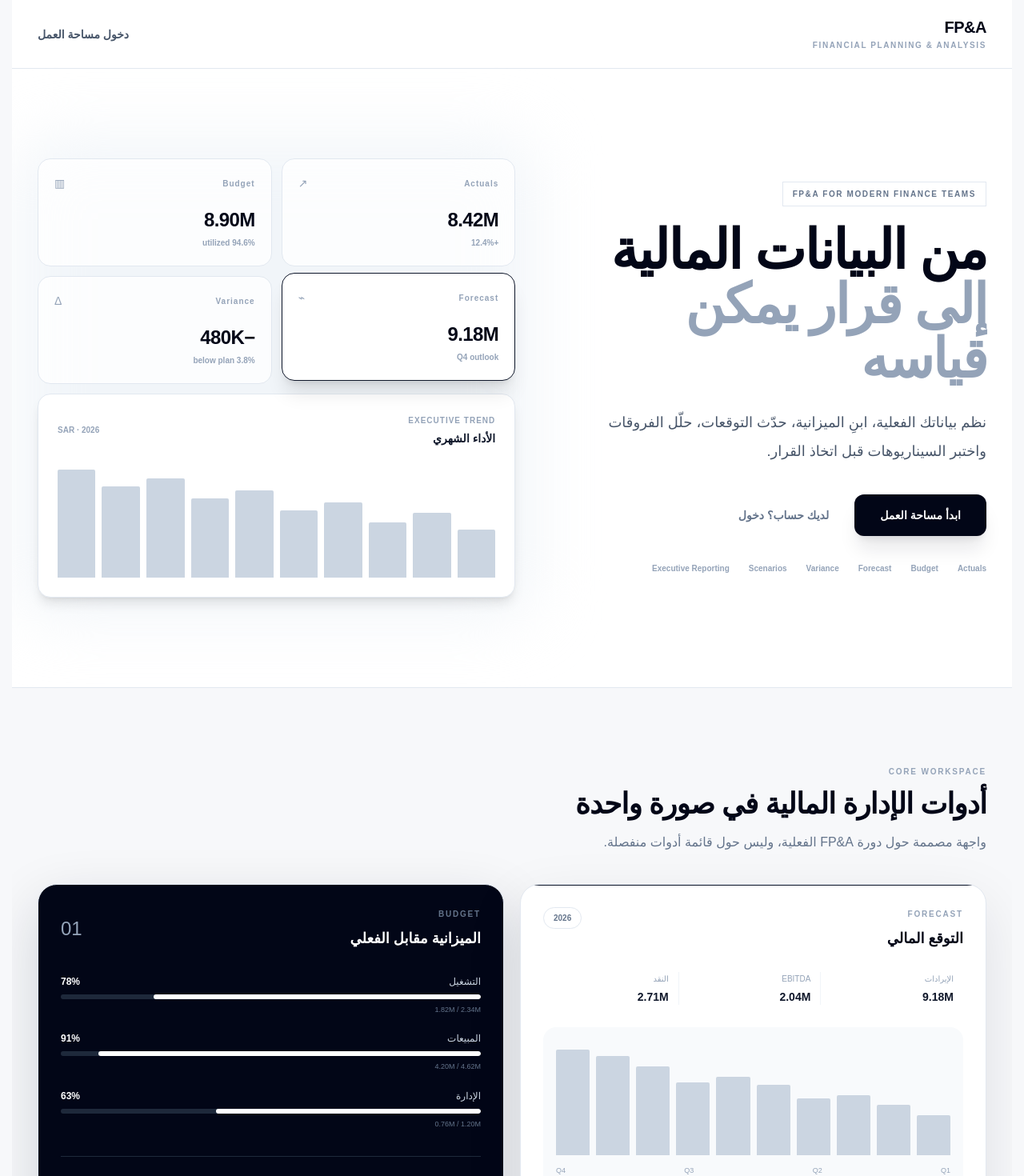
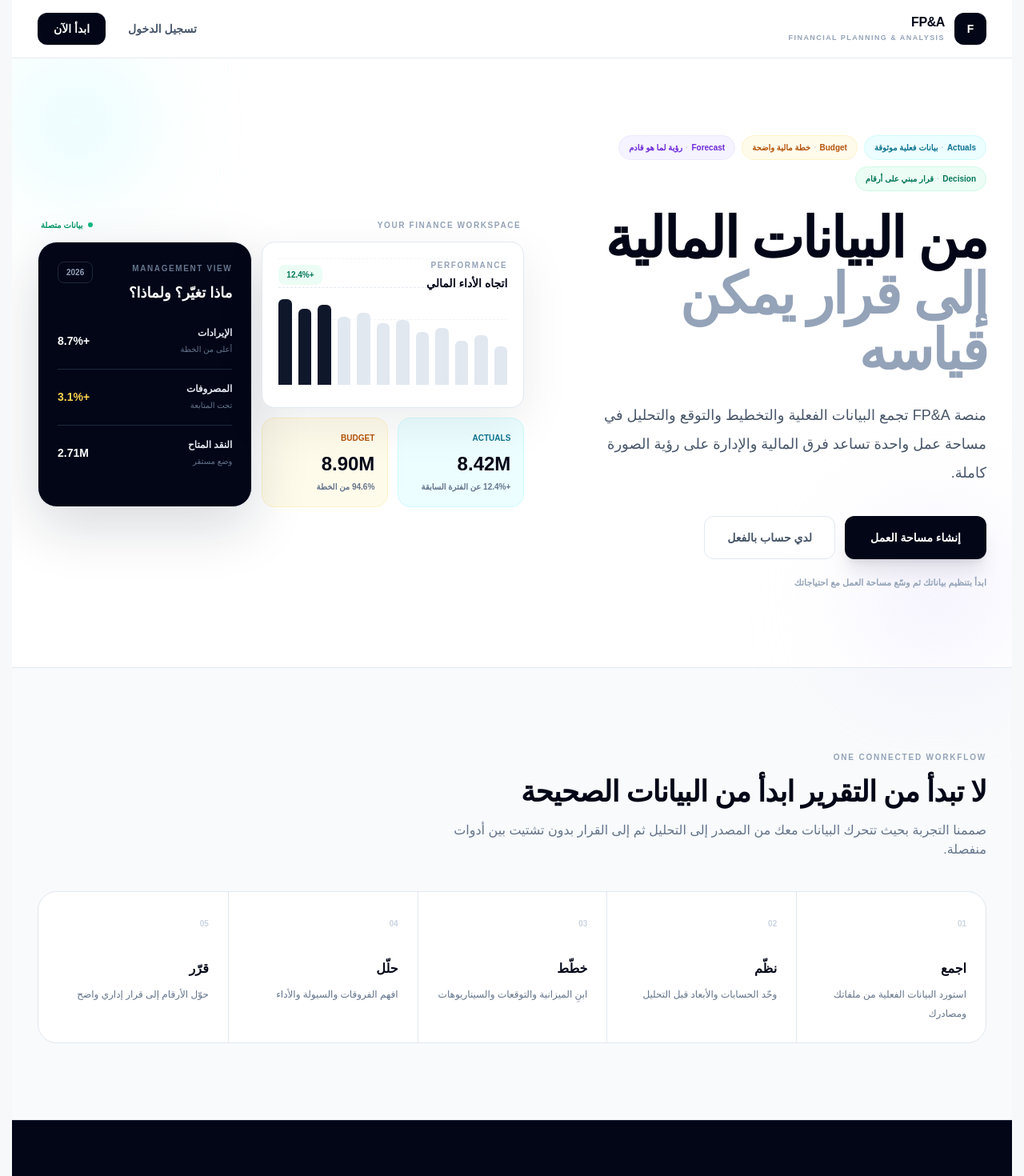
Before and after one commit to khaledhamada1996/FPA-saas-platform, a Next.js app: page / in a window 1280 px wide. Shown: the top 1470 px of the page at 80% size. Built offline with nearby package versions, Linux system fonts and the light colour scheme.

Commit message:
Redesign FP&A landing page for stronger visual hierarchy and conversion

```diff
--- a/src/app/page.tsx
+++ b/src/app/page.tsx
@@ -1,105 +1,113 @@
 "use client";
 
-import { useEffect, useState } from "react";
+import Link from "next/link";
 
-const capabilities = [
-  { title: "Actuals", value: "8.42M", note: "+12.4%", icon: "↗" },
-  { title: "Budget", value: "8.90M", note: "94.6% utilized", icon: "▥" },
-  { title: "Forecast", value: "9.18M", note: "Q4 outlook", icon: "⌁" },
-  { title: "Variance", value: "−480K", note: "3.8% below plan", icon: "Δ" },
+const highlights = [
+  { value: "Actuals", label: "بيانات فعلية موثوقة", tone: "bg-cyan-50 text-cyan-700 border-cyan-100" },
+  { value: "Budget", label: "خطة مالية واضحة", tone: "bg-amber-50 text-amber-700 border-amber-100" },
+  { value: "Forecast", label: "رؤية لما هو قادم", tone: "bg-violet-50 text-violet-700 border-violet-100" },
+  { value: "Decision", label: "قرار مبني على أرقام", tone: "bg-emerald-50 text-emerald-700 border-emerald-100" },
 ];
 
-const flow = ["Actuals", "Model", "Budget", "Forecast", "Variance", "Scenarios", "Reports", "Decision"];
+const workflow = [
+  ["01", "اجمع", "استورد البيانات الفعلية من ملفاتك ومصادرك"],
+  ["02", "نظّم", "وحّد الحسابات والأبعاد قبل التحليل"],
+  ["03", "خطّط", "ابنِ الميزانية والتوقعات والسيناريوهات"],
+  ["04", "حلّل", "افهم الفروقات والسيولة والأداء"],
+  ["05", "قرّر", "حوّل الأرقام إلى قرار إداري واضح"],
+];
 
-function MiniChart({ bars = [42, 56, 48, 65, 58, 76, 69, 86, 79, 94] }: { bars?: number[] }) {
+function TrendChart() {
+  const bars = [42, 54, 48, 62, 58, 71, 67, 79, 74, 88, 83, 94];
   return (
-    <div className="flex h-28 items-end gap-1.5 sm:h-36 sm:gap-2" aria-hidden="true">
-      {bars.map((height, index) => (
-        <div key={index} className="group relative flex h-full flex-1 items-end">
-          <div className="w-full rounded-t-sm bg-slate-300 transition-all duration-700 ease-out group-hover:bg-slate-700" style={{ height: `${height}%` }} />
-        </div>
-      ))}
+    <div className="relative h-44 overflow-hidden rounded-2xl border border-slate-200 bg-white p-4 shadow-[0_20px_60px_rgba(15,23,42,0.08)] sm:h-52 sm:p-5">
+      <div className="absolute inset-x-5 top-14 border-t border-dashed border-slate-200" />
+      <div className="absolute inset-x-5 top-24 border-t border-dashed border-slate-100" />
+      <div className="absolute inset-x-5 top-34 border-t border-dashed border-slate-100" />
+      <div className="relative z-10 flex items-center justify-between">
+        <div><p className="text-[10px] font-bold tracking-[0.16em] text-slate-400">PERFORMANCE</p><p className="mt-1 text-sm font-black text-slate-950">اتجاه الأداء المالي</p></div>
+        <span className="rounded-lg bg-emerald-50 px-2.5 py-1 text-[10px] font-bold text-emerald-700">+12.4%</span>
+      </div>
+      <div className="absolute inset-x-5 bottom-7 top-16 flex items-end gap-1.5 sm:gap-2">
+        {bars.map((height, index) => <div key={index} className="flex h-full flex-1 items-end"><div className={`w-full rounded-t-md transition ${index > 8 ? "bg-slate-900" : "bg-slate-200"}`} style={{ height: `${height}%` }} /></div>)}
+      </div>
     </div>
   );
 }
 
-function ForecastVisual() {
+function DecisionCard() {
   return (
-    <div className="relative overflow-hidden rounded-[24px] border border-slate-200 bg-white p-5 shadow-[0_24px_70px_rgba(15,23,42,0.10)] sm:p-7">
-      <div className="absolute inset-x-0 top-0 h-px bg-slate-900" />
+    <div className="overflow-hidden rounded-3xl border border-slate-200 bg-slate-950 p-5 text-white shadow-[0_24px_70px_rgba(15,23,42,0.16)] sm:p-6">
       <div className="flex items-start justify-between gap-4">
-        <div><p className="text-[10px] font-bold tracking-[0.18em] text-slate-400">FORECAST</p><h3 className="mt-2 text-lg font-bold text-slate-950">التوقع المالي</h3></div>
-        <span className="rounded-full border border-slate-200 px-3 py-1 text-[10px] font-bold text-slate-500">2026</span>
+        <div><p className="text-[10px] font-bold tracking-[0.16em] text-slate-500">MANAGEMENT VIEW</p><h3 className="mt-2 text-lg font-black">ماذا تغيّر؟ ولماذا؟</h3></div>
+        <span className="rounded-lg border border-slate-800 px-2.5 py-1 text-[10px] font-bold text-slate-400">2026</span>
       </div>
-      <div className="mt-7 grid grid-cols-3 gap-2">
-        {["الإيرادات", "EBITDA", "النقد"].map((label, i) => <div key={label} className="border-r border-slate-100 pr-3 first:border-0"><p className="text-[10px] text-slate-400">{label}</p><p className="mt-1 text-sm font-bold">{["9.18M", "2.04M", "2.71M"][i]}</p></div>)}
+      <div className="mt-7 space-y-4">
+        {[['الإيرادات', '+8.7%', 'أعلى من الخطة'], ['المصروفات', '+3.1%', 'تحت المتابعة'], ['النقد المتاح', '2.71M', 'وضع مستقر']].map(([name, value, note], index) => (
+          <div key={name} className="flex items-center justify-between border-b border-slate-800 pb-4 last:border-0 last:pb-0">
+            <div><p className="text-xs font-bold text-slate-200">{name}</p><p className="mt-1 text-[10px] text-slate-500">{note}</p></div>
+            <span className={`text-sm font-black ${index === 1 ? "text-amber-300" : "text-white"}`}>{value}</span>
+          </div>
+        ))}
       </div>
-      <div className="mt-7 rounded-2xl bg-slate-50 p-4"><MiniChart bars={[35, 44, 52, 49, 61, 68, 63, 77, 86, 92]} /><div className="mt-3 flex justify-between text-[9px] text-slate-400"><span>Q1</span><span>Q2</span><span>Q3</span><span>Q4</span></div></div>
-      <div className="mt-4 flex items-center justify-between border-t border-slate-100 pt-4"><span className="text-[10px] font-medium text-slate-400">Forecast vs Budget</span><span className="text-xs font-bold text-slate-700">+280K</span></div>
-    </div>
-  );
-}
-
-function BudgetVisual() {
-  return (
-    <div className="overflow-hidden rounded-[24px] border border-slate-200 bg-slate-950 p-5 text-white shadow-[0_24px_70px_rgba(15,23,42,0.16)] sm:p-7">
-      <div className="flex items-center justify-between"><div><p className="text-[10px] font-bold tracking-[0.18em] text-slate-500">BUDGET</p><h3 className="mt-2 text-lg font-bold">الميزانية مقابل الفعلي</h3></div><span className="text-2xl font-light text-slate-400">01</span></div>
-      <div className="mt-8 space-y-5">
-        {[['التشغيل', 78, '1.82M / 2.34M'], ['المبيعات', 91, '4.20M / 4.62M'], ['الإدارة', 63, '0.76M / 1.20M']].map(([label, percent, amount]) => <div key={String(label)}><div className="mb-2 flex justify-between text-xs"><span className="text-slate-300">{label}</span><span className="font-bold">{percent}%</span></div><div className="h-1.5 overflow-hidden rounded-full bg-slate-800"><div className="h-full rounded-full bg-white transition-all duration-1000" style={{ width: `${percent}%` }} /></div><p className="mt-1.5 text-[9px] text-slate-500">{amount}</p></div>)}
-      </div>
-      <div className="mt-8 grid grid-cols-2 gap-3 border-t border-slate-800 pt-5"><div><p className="text-[10px] text-slate-500">Total Budget</p><p className="mt-1 font-bold">8.90M SAR</p></div><div><p className="text-[10px] text-slate-500">Remaining</p><p className="mt-1 font-bold">0.48M SAR</p></div></div>
     </div>
   );
 }
 
 export default function HomePage() {
-  const [active, setActive] = useState(0);
-  useEffect(() => { const timer = window.setInterval(() => setActive((v) => (v + 1) % 4), 2600); return () => window.clearInterval(timer); }, []);
-
   return (
-    <main dir="rtl" className="min-h-screen overflow-hidden bg-[#f7f8fa] text-slate-900">
-      <header className="border-b border-slate-200 bg-white/95 backdrop-blur-sm">
-        <div className="mx-auto flex max-w-7xl items-center justify-between px-4 py-5 sm:px-6 lg:px-8">
-          <div><p className="text-xl font-black tracking-tight text-slate-950">FP&A</p><p className="text-[10px] font-bold tracking-[0.16em] text-slate-400">FINANCIAL PLANNING & ANALYSIS</p></div>
-          <a href="/login" className="text-sm font-bold text-slate-600 transition hover:text-slate-950">دخول مساحة العمل</a>
+    <main dir="rtl" className="min-h-screen overflow-hidden bg-[#f8fafc] text-slate-900">
+      <header className="sticky top-0 z-30 border-b border-slate-200/90 bg-white/95 backdrop-blur">
+        <div className="mx-auto flex max-w-7xl items-center justify-between px-4 py-4 sm:px-6 lg:px-8">
+          <Link href="/" className="flex items-center gap-3" aria-label="FP&A الرئيسية">
+            <span className="flex h-10 w-10 items-center justify-center rounded-xl bg-slate-950 text-sm font-black text-white">F</span>
+            <span><strong className="block text-base font-black tracking-tight text-slate-950">FP&A</strong><small className="block text-[9px] font-bold tracking-[0.16em] text-slate-400">FINANCIAL PLANNING & ANALYSIS</small></span>
+          </Link>
+          <div className="flex items-center gap-2 sm:gap-4"><Link href="/login" className="hidden px-3 py-2 text-sm font-bold text-slate-600 hover:text-slate-950 sm:block">تسجيل الدخول</Link><Link href="/signup" className="rounded-xl bg-slate-950 px-4 py-2.5 text-xs font-bold text-white transition hover:-translate-y-0.5 hover:bg-slate-800 sm:px-5 sm:text-sm">ابدأ الآن</Link></div>
         </div>
       </header>
 
       <section className="relative border-b border-slate-200 bg-white">
-        <div className="mx-auto grid max-w-7xl gap-12 px-4 py-16 sm:px-6 sm:py-20 lg:grid-cols-[0.92fr_1.08fr] lg:items-center lg:gap-20 lg:px-8 lg:py-28">
+        <div className="absolute left-0 top-0 h-40 w-40 rounded-full bg-cyan-100/60 blur-3xl" aria-hidden="true" />
+        <div className="absolute bottom-0 right-0 h-48 w-48 rounded-full bg-violet-100/60 blur-3xl" aria-hidden="true" />
+        <div className="relative mx-auto grid max-w-7xl gap-12 px-4 py-14 sm:px-6 sm:py-20 lg:grid-cols-[0.9fr_1.1fr] lg:items-center lg:gap-20 lg:px-8 lg:py-24">
           <div className="order-2 lg:order-1">
-            <p className="mb-5 inline-flex border border-slate-200 px-3 py-1.5 text-[10px] font-bold tracking-[0.16em] text-slate-500">FP&A FOR MODERN FINANCE TEAMS</p>
-            <h1 className="max-w-3xl text-4xl font-black leading-[1.14] tracking-[-0.03em] text-slate-950 sm:text-5xl lg:text-6xl xl:text-[68px]">من البيانات المالية<br /><span className="text-slate-400">إلى قرار يمكن قياسه</span></h1>
-            <p className="mt-7 max-w-2xl text-base leading-8 text-slate-600 sm:text-lg sm:leading-9">نظم بياناتك الفعلية، ابنِ الميزانية، حدّث التوقعات، حلّل الفروقات واختبر السيناريوهات قبل اتخاذ القرار.</p>
-            <div className="mt-9 flex flex-col gap-3 sm:flex-row sm:items-center"><a href="/signup" className="inline-flex h-13 items-center justify-center rounded-xl bg-slate-950 px-8 py-4 text-sm font-bold text-white shadow-xl shadow-slate-900/10 transition duration-300 hover:-translate-y-0.5 hover:bg-slate-800">ابدأ مساحة العمل</a><a href="/login" className="inline-flex items-center justify-center px-5 py-4 text-sm font-bold text-slate-500 transition hover:text-slate-950">لديك حساب؟ دخول</a></div>
-            <div className="mt-8 flex flex-wrap gap-x-6 gap-y-2 text-[10px] font-semibold text-slate-400"><span>Actuals</span><span>Budget</span><span>Forecast</span><span>Variance</span><span>Scenarios</span><span>Executive Reporting</span></div>
+            <div className="mb-6 flex flex-wrap gap-2">{highlights.map((item) => <span key={item.value} className={`rounded-full border px-3 py-1.5 text-[10px] font-bold ${item.tone}`}><span className="font-black">{item.value}</span><span className="mx-1 text-slate-300">·</span>{item.label}</span>)}</div>
+            <h1 className="max-w-3xl text-4xl font-black leading-[1.12] tracking-[-0.035em] text-slate-950 sm:text-5xl lg:text-6xl xl:text-[70px]">من البيانات المالية<br /><span className="text-slate-400">إلى قرار يمكن قياسه</span></h1>
+            <p className="mt-7 max-w-2xl text-base leading-8 text-slate-600 sm:text-lg sm:leading-9">منصة FP&A تجمع البيانات الفعلية والتخطيط والتوقع والتحليل في مساحة عمل واحدة تساعد فرق المالية والإدارة على رؤية الصورة كاملة.</p>
+            <div className="mt-9 flex flex-col gap-3 sm:flex-row"><Link href="/signup" className="inline-flex h-13 items-center justify-center rounded-xl bg-slate-950 px-8 py-4 text-sm font-bold text-white shadow-xl shadow-slate-900/10 transition hover:-translate-y-0.5 hover:bg-slate-800">إنشاء مساحة العمل</Link><Link href="/login" className="inline-flex items-center justify-center rounded-xl border border-slate-200 bg-white px-7 py-4 text-sm font-bold text-slate-600 transition hover:border-slate-400 hover:text-slate-950">لدي حساب بالفعل</Link></div>
+            <p className="mt-5 text-[11px] font-semibold text-slate-400">ابدأ بتنظيم بياناتك ثم وسّع مساحة العمل مع احتياجاتك</p>
           </div>
+
           <div className="order-1 lg:order-2">
             <div className="relative mx-auto max-w-2xl">
-              <div className="absolute -inset-5 -z-0 rounded-[32px] bg-slate-100 blur-2xl" />
-              <div className="relative grid gap-3 sm:grid-cols-2">
-                {capabilities.map((item, index) => <div key={item.title} className={`rounded-2xl border p-5 transition-all duration-700 ${active === index ? 'border-slate-900 bg-white shadow-xl -translate-y-1' : 'border-slate-200 bg-white/80'}`}><div className="flex items-center justify-between"><span className="text-[10px] font-bold tracking-widest text-slate-400">{item.title}</span><span className="text-sm text-slate-400">{item.icon}</span></div><p className="mt-5 text-2xl font-black tracking-tight text-slate-950">{item.value}</p><p className="mt-1 text-[10px] font-semibold text-slate-400">{item.note}</p></div>)}
-                <div className="sm:col-span-2 rounded-2xl border border-slate-200 bg-white p-5 shadow-lg sm:p-6"><div className="flex items-center justify-between"><div><p className="text-[10px] font-bold tracking-widest text-slate-400">EXECUTIVE TREND</p><p className="mt-1 text-sm font-bold">الأداء الشهري</p></div><span className="text-[10px] font-bold text-slate-400">SAR · 2026</span></div><div className="mt-5"><MiniChart /></div></div>
+              <div className="mb-3 flex items-center justify-between px-1"><span className="text-[10px] font-bold tracking-[0.16em] text-slate-400">YOUR FINANCE WORKSPACE</span><span className="flex items-center gap-1.5 text-[10px] font-bold text-emerald-600"><i className="h-1.5 w-1.5 rounded-full bg-emerald-500" /> بيانات متصلة</span></div>
+              <div className="grid gap-3 sm:grid-cols-[1.1fr_0.9fr]">
+                <div className="space-y-3"><TrendChart /><div className="grid grid-cols-2 gap-3"><div className="rounded-2xl border border-cyan-100 bg-cyan-50 p-4"><p className="text-[10px] font-bold text-cyan-700">ACTUALS</p><p className="mt-2 text-2xl font-black text-slate-950">8.42M</p><p className="mt-1 text-[10px] font-semibold text-slate-500">+12.4% عن الفترة السابقة</p></div><div className="rounded-2xl border border-amber-100 bg-amber-50 p-4"><p className="text-[10px] font-bold text-amber-700">BUDGET</p><p className="mt-2 text-2xl font-black text-slate-950">8.90M</p><p className="mt-1 text-[10px] font-semibold text-slate-500">94.6% من الخطة</p></div></div></div>
+                <DecisionCard />
               </div>
             </div>
           </div>
         </div>
       </section>
 
-      <section className="bg-[#f7f8fa]">
+      <section className="bg-[#f8fafc]">
         <div className="mx-auto max-w-7xl px-4 py-16 sm:px-6 lg:px-8 lg:py-24">
-          <div className="max-w-2xl"><p className="text-[10px] font-bold tracking-[0.18em] text-slate-400">CORE WORKSPACE</p><h2 className="mt-3 text-3xl font-black tracking-tight text-slate-950 sm:text-4xl">أدوات الإدارة المالية في صورة واحدة</h2><p className="mt-4 text-sm leading-7 text-slate-500 sm:text-base">واجهة مصممة حول دورة FP&A الفعلية، وليس حول قائمة أدوات منفصلة.</p></div>
-          <div className="mt-10 grid gap-5 lg:grid-cols-2"><ForecastVisual /><BudgetVisual /></div>
+          <div className="max-w-2xl"><span className="text-[10px] font-black tracking-[0.18em] text-slate-400">ONE CONNECTED WORKFLOW</span><h2 className="mt-3 text-3xl font-black tracking-tight text-slate-950 sm:text-4xl">لا تبدأ من التقرير ابدأ من البيانات الصحيحة</h2><p className="mt-4 text-sm leading-7 text-slate-500 sm:text-base">صممنا التجربة بحيث تتحرك البيانات معك من المصدر إلى التحليل ثم إلى القرار بدون تشتيت بين أدوات منفصلة.</p></div>
+          <div className="mt-10 grid overflow-hidden rounded-3xl border border-slate-200 bg-white sm:grid-cols-2 lg:grid-cols-5">{workflow.map(([number, title, text], index) => <div key={number} className={`relative p-5 sm:p-6 ${index < workflow.length - 1 ? "border-b border-slate-200 lg:border-b-0 lg:border-l" : ""}`}><span className="text-[10px] font-black text-slate-300">{number}</span><h3 className="mt-8 text-base font-black text-slate-950">{title}</h3><p className="mt-2 text-xs leading-6 text-slate-500">{text}</p></div>)}</div>
         </div>
       </section>
 
       <section className="border-y border-slate-800 bg-slate-950 text-white">
-        <div className="mx-auto max-w-7xl px-4 py-16 sm:px-6 lg:px-8 lg:py-24"><p className="text-[10px] font-bold tracking-[0.18em] text-slate-500">THE FINANCE CYCLE</p><h2 className="mt-3 max-w-3xl text-3xl font-black tracking-tight sm:text-4xl">دورة مالية مترابطة من الواقع إلى القرار</h2><div className="mt-10 grid grid-cols-2 gap-px overflow-hidden border border-slate-800 bg-slate-800 sm:grid-cols-4 lg:grid-cols-8">{flow.map((step, index) => <div key={step} className="bg-slate-950 p-4 transition hover:bg-slate-900 sm:p-5"><span className="text-[10px] font-bold text-slate-600">0{index + 1}</span><p className="mt-7 text-xs font-bold text-slate-200">{step}</p></div>)}</div></div>
+        <div className="mx-auto grid max-w-7xl gap-10 px-4 py-16 sm:px-6 lg:grid-cols-[1fr_1.1fr] lg:items-center lg:px-8 lg:py-24">
+          <div><span className="text-[10px] font-black tracking-[0.18em] text-slate-500">BUILT FOR MANAGEMENT QUESTIONS</span><h2 className="mt-4 max-w-xl text-3xl font-black leading-tight sm:text-4xl">ليس المهم كم رقمًا لديك المهم أن تعرف ماذا تعني</h2><p className="mt-5 max-w-xl text-sm leading-7 text-slate-400">راقب الأداء، افهم الفروقات، اختبر السيناريوهات، وتابع النقد والتوقعات من منظور إداري واضح.</p></div>
+          <div className="grid grid-cols-2 gap-px overflow-hidden rounded-3xl border border-slate-800 bg-slate-800 sm:grid-cols-4">{[["كيف نؤدي؟","Performance"],["ماذا تغيّر؟","Variance"],["إلى أين نتجه؟","Forecast"],["ماذا لو؟","Scenarios"]].map(([q, en]) => <div key={en} className="bg-slate-950 p-5 sm:p-6"><span className="text-[9px] font-bold tracking-wider text-slate-600">{en}</span><p className="mt-8 text-sm font-bold text-slate-200">{q}</p></div>)}</div>
+        </div>
       </section>
 
-      <section className="bg-white"><div className="mx-auto max-w-7xl px-4 py-16 text-center sm:px-6 lg:px-8 lg:py-24"><p className="text-[10px] font-bold tracking-[0.18em] text-slate-400">READY FOR BETTER DECISIONS?</p><h2 className="mx-auto mt-4 max-w-2xl text-3xl font-black tracking-tight text-slate-950 sm:text-4xl">ابدأ ببناء مساحة FP&A لمنشأتك</h2><p className="mx-auto mt-4 max-w-xl text-sm leading-7 text-slate-500">ابدأ بتنظيم البيانات ثم انتقل تدريجيًا إلى الميزانية والتوقع والتحليل والتقارير التنفيذية.</p><a href="/signup" className="mt-8 inline-flex rounded-xl bg-slate-950 px-8 py-4 text-sm font-bold text-white transition hover:-translate-y-0.5 hover:bg-slate-800">إنشاء مساحة عمل</a></div></section>
+      <section className="bg-white"><div className="mx-auto max-w-7xl px-4 py-16 text-center sm:px-6 lg:px-8 lg:py-24"><span className="text-[10px] font-black tracking-[0.18em] text-slate-400">READY WHEN YOU ARE</span><h2 className="mx-auto mt-4 max-w-2xl text-3xl font-black tracking-tight text-slate-950 sm:text-4xl">ابدأ من البيانات وابنِ قرارك المالي خطوة بخطوة</h2><p className="mx-auto mt-4 max-w-xl text-sm leading-7 text-slate-500">مساحة عمل واحدة للبيانات والتخطيط والتوقع والتحليل والتقارير.</p><Link href="/signup" className="mt-8 inline-flex rounded-xl bg-slate-950 px-8 py-4 text-sm font-bold text-white transition hover:-translate-y-0.5 hover:bg-slate-800">ابدأ مساحة العمل</Link></div></section>
 
-      <footer className="border-t border-slate-200 bg-[#f7f8fa] px-4 py-7 text-center text-[10px] font-semibold tracking-widest text-slate-400">FP&A PLATFORM · FINANCIAL PLANNING & ANALYSIS</footer>
+      <footer className="border-t border-slate-200 bg-[#f8fafc] px-4 py-8 text-center"><p className="text-[10px] font-black tracking-[0.18em] text-slate-400">FP&A PLATFORM · FINANCIAL PLANNING & ANALYSIS</p><p className="mt-2 text-[10px] font-semibold text-slate-400">منصة لإدارة التخطيط والتحليل المالي</p></footer>
     </main>
   );
 }
```
